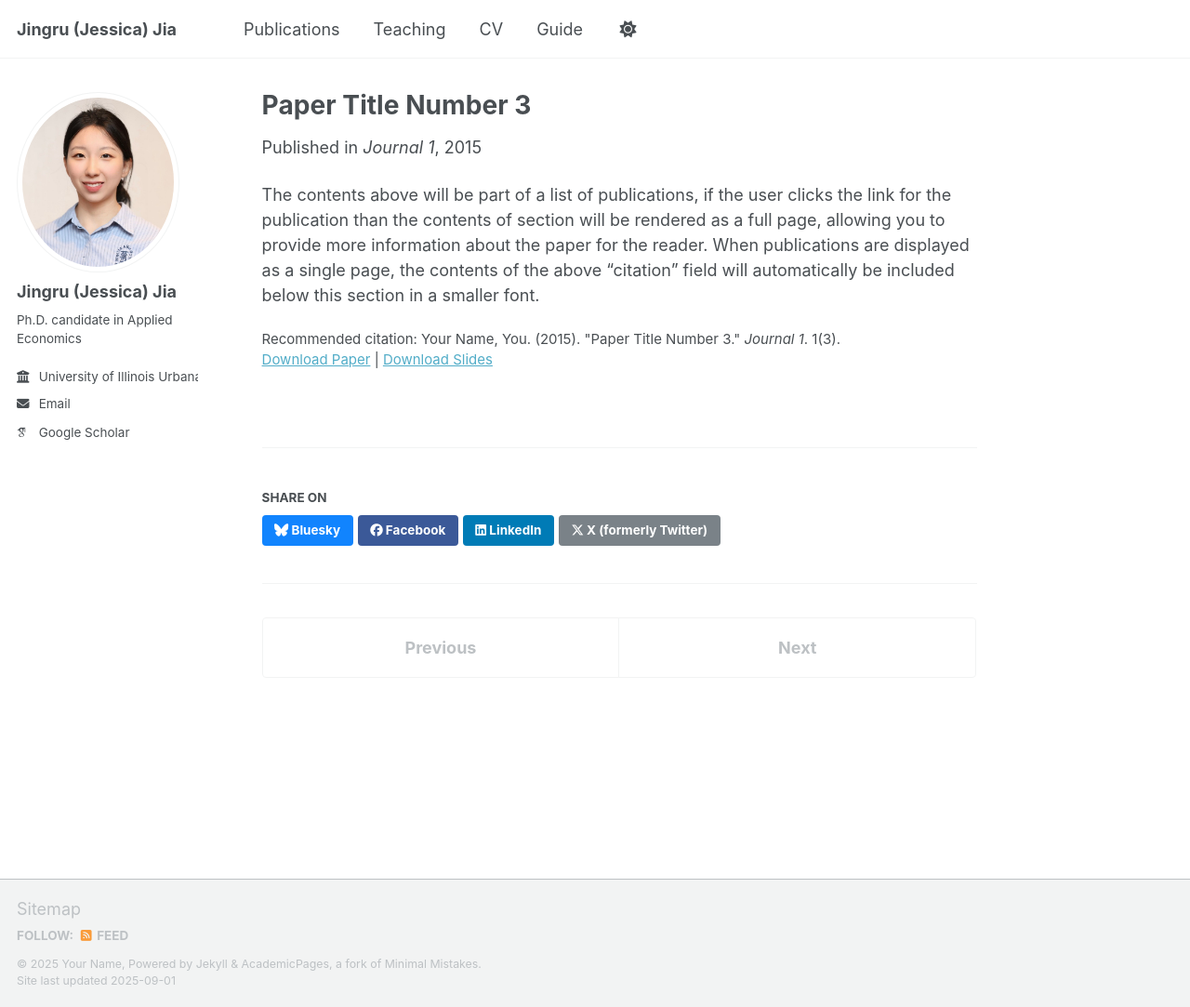
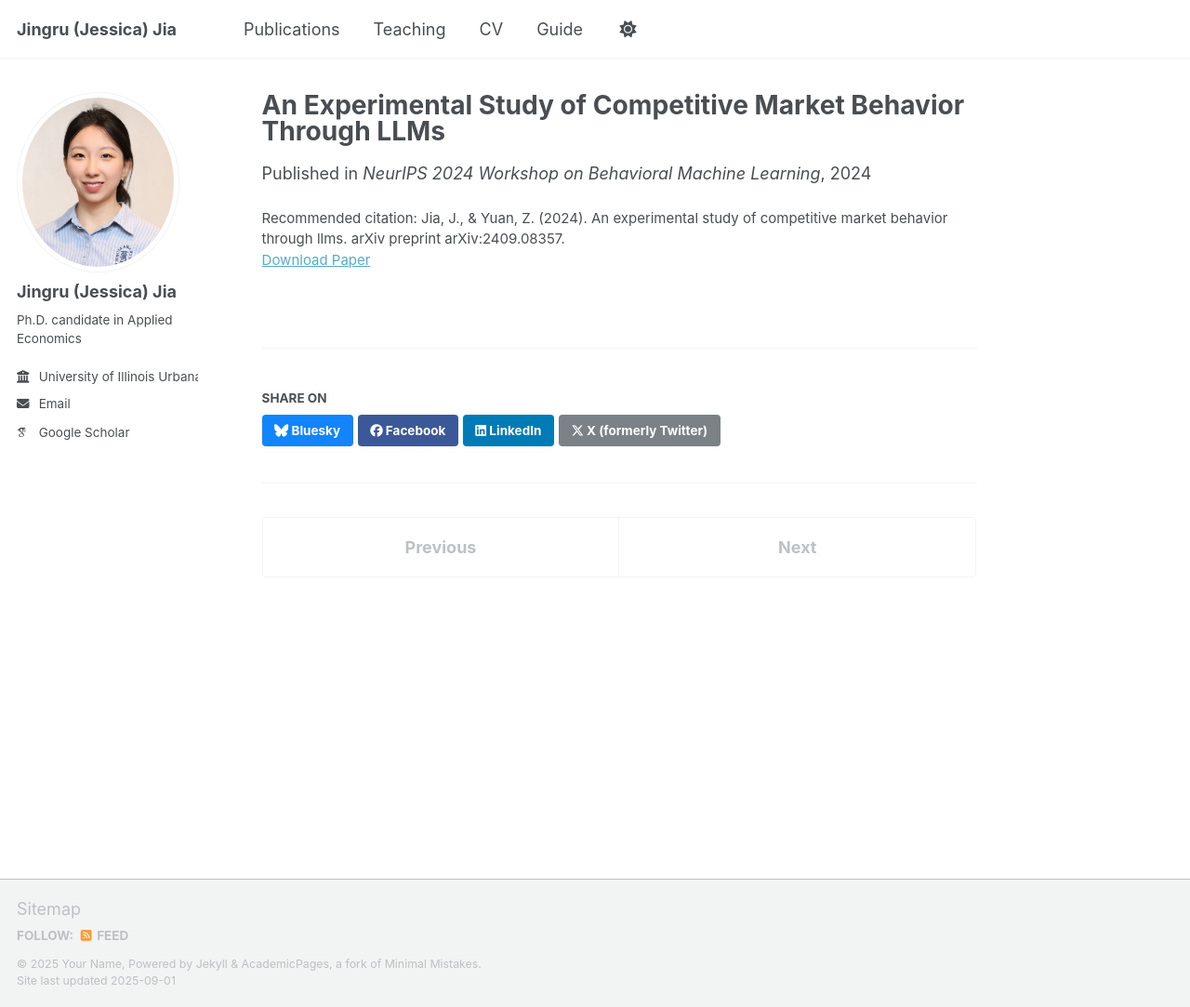
Before and after one commit to jingru688/jingru688.github.io, a Jekyll site: the page built from _publications/2015-10-01-paper-title-number-3.md, in a window 1280 px wide and 1083 px high. Shown: the whole window at 93% size. Built offline with Jekyll 4.4.1, drawn with Linux system fonts in a browser that asks for light colours; some web fonts are replaced; a script that is not in the unit is left out.

Commit message:
Update 2015-10-01-paper-title-number-3.md

```diff
--- a/_publications/2015-10-01-paper-title-number-3.md
+++ b/_publications/2015-10-01-paper-title-number-3.md
@@ -1,14 +1,9 @@
 ---
-title: "Paper Title Number 3"
+title: "An Experimental Study of Competitive Market Behavior Through LLMs"
 collection: publications
-category: manuscripts
-permalink: /publication/2015-10-01-paper-title-number-3
-excerpt: 'This paper is about the number 3. The number 4 is left for future work.'
-date: 2015-10-01
-venue: 'Journal 1'
-slidesurl: 'http://academicpages.github.io/files/slides3.pdf'
-paperurl: 'http://academicpages.github.io/files/paper3.pdf'
-citation: 'Your Name, You. (2015). &quot;Paper Title Number 3.&quot; <i>Journal 1</i>. 1(3).'
+category: paper
+date: 2024-12-12
+venue: 'NeurIPS 2024 Workshop on Behavioral Machine Learning'
+paperurl: 'https://arxiv.org/pdf/2409.08357'
+citation: 'Jia, J., & Yuan, Z. (2024). An experimental study of competitive market behavior through llms. arXiv preprint arXiv:2409.08357.'
 ---
-
-The contents above will be part of a list of publications, if the user clicks the link for the publication than the contents of section will be rendered as a full page, allowing you to provide more information about the paper for the reader. When publications are displayed as a single page, the contents of the above "citation" field will automatically be included below this section in a smaller font.
```
